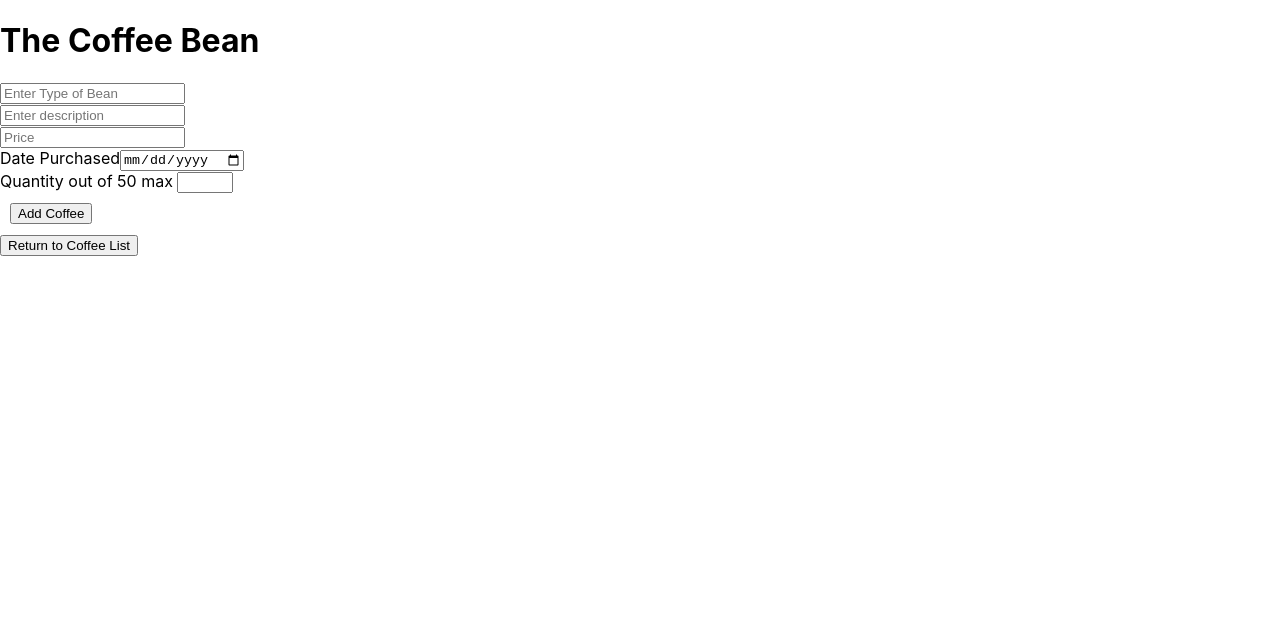
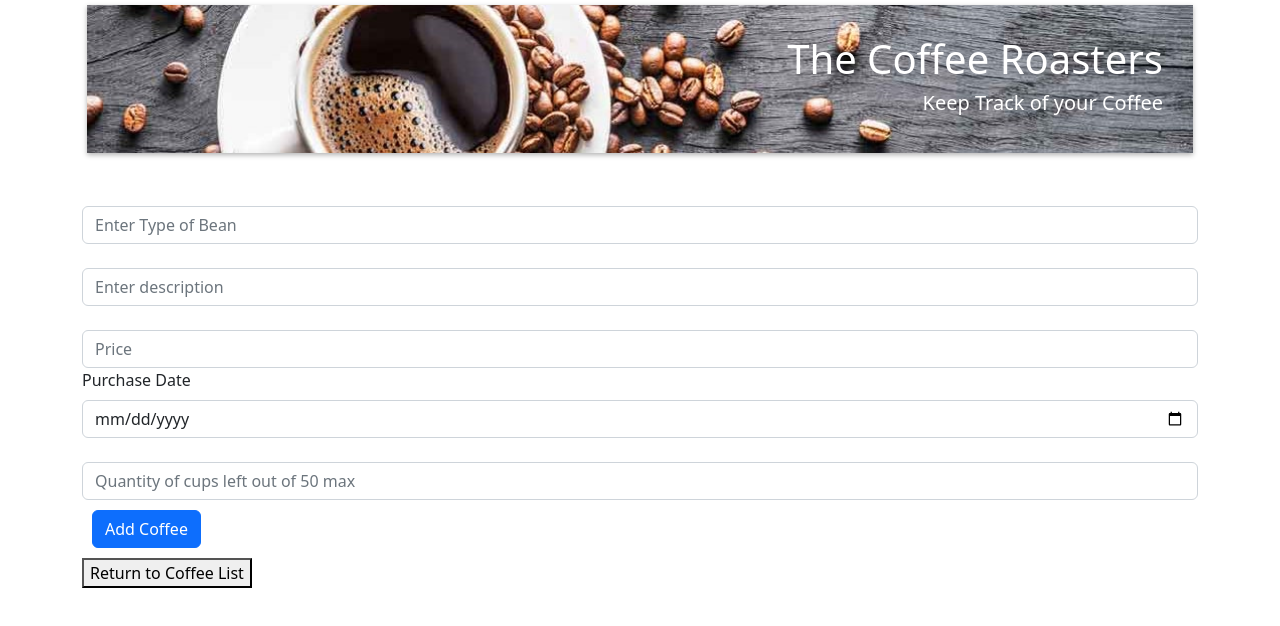
Before and after one commit to jlenz27/InventoryControl, a React (Create React App) app: page / in a window 1280 px wide. Both pictures are taken after a click on the button "Add Coffee". Shown: the top 626 px of the page. Built offline with nearby package versions, Linux system fonts and the light colour scheme.

Commit message:
update form styling

```diff
--- a/src/components/App.js
+++ b/src/components/App.js
@@ -1,12 +1,17 @@
 import Header from './Header';
 import React from 'react';
 import CoffeeControl from './CoffeeControl';
+import Container from 'react-bootstrap/Container';
+import 'bootstrap/dist/css/bootstrap.min.css';
 
 function App() {
   return (
     <React.Fragment>
+      <Container>
+
       <Header />
       <CoffeeControl />
+      </Container>
     </React.Fragment>
   );
 }
--- a/src/components/CoffeeDetails.js
+++ b/src/components/CoffeeDetails.js
@@ -1,5 +1,7 @@
 import React from "react";
 import PropTypes from "prop-types";
+import Button from 'react-bootstrap/Button';
+
 
 const CoffeeDetails = (props) => {
   const { coffee, onClickingDelete, onClickingUnitSold,  onClickingEdit } = props;
--- a/src/components/Header.js
+++ b/src/components/Header.js
@@ -1,10 +1,29 @@
 import React from "react";
+import coffeeRoasters from "./../img/coffeeRoasters.jpg"
 
-const Header = () => {
-  return (
-    <header>
-      <h1>The Coffee Bean</h1>
-    </header>
+function Header(){
+  const headerStyles = {
+    textAlign: "right",
+    padding: 30,
+    margin: 5,
+    backgroundImage:`url(${coffeeRoasters})`,
+    backgroundSize: "100%",
+    backgroundRepeat: "no-repeat",
+    backgroundPosition: "center top 35%",
+    color: "white",
+    boxShadow: "0 2px 5px rgba(0,0,0,0.3)"
+  }
+
+  return(
+
+    <React.Fragment>
+      <div style={headerStyles}>
+      <h1>The Coffee Roasters</h1>
+      <h5>Keep Track of your Coffee</h5>
+      </div>
+      <br />
+    </React.Fragment>
+
   );
 }
 
--- a/src/components/ReusableForm.js
+++ b/src/components/ReusableForm.js
@@ -23,13 +23,13 @@ const ReusableForm = (props) => {
     </Form.Group>
 
     <Form.Group controlId="date">
-      <Form.Label> Date Purchased</Form.Label>
-      <Form.Control type="date" placeholder="Enter sighting date" />
+      <Form.Label>Purchase Date</Form.Label>
+      <Form.Control type="date" placeholder="Enter purchase date" />
     </Form.Group>
 
     <Form.Group controlId="quantity">
-      <Form.Label>Quantity out of 50 max </Form.Label>
-      <Form.Control type='number'name='quantity' placeholder='' max="50" min="0"/>
+      <Form.Label> </Form.Label>
+      <Form.Control type='number'name='quantity' placeholder='Quantity of cups left out of 50 max ' max="50" min="0"/>
     </Form.Group>
 
     <Button variant="primary" type="submit" style={{margin: '10px'}}>{props.buttonText}</Button>
```
Also changed, not shown: src/img/coffeeRoasters.jpg (added).
